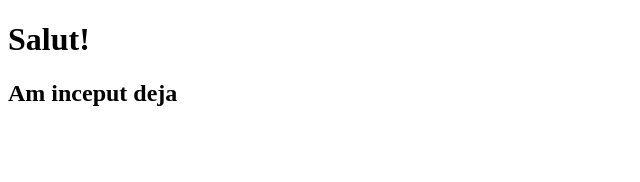
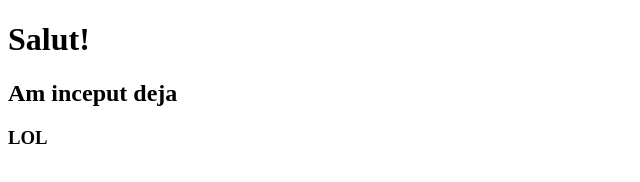
Before and after one commit to ovidiucosarca/tutorial, a plain HTML site: page index.html in a window 1280 px wide. Shown: the full height of the page, 0-640 px from the left. Drawn offline with Linux system fonts and the light colour scheme.

Commit message:
Update index.html

```diff
--- a/index.html
+++ b/index.html
@@ -9,5 +9,6 @@
 <body>
     <h1>Salut!</h1>
     <h2>Am inceput deja</h2>
+    <h3>LOL</h3>
 </body>
 </html>
```
